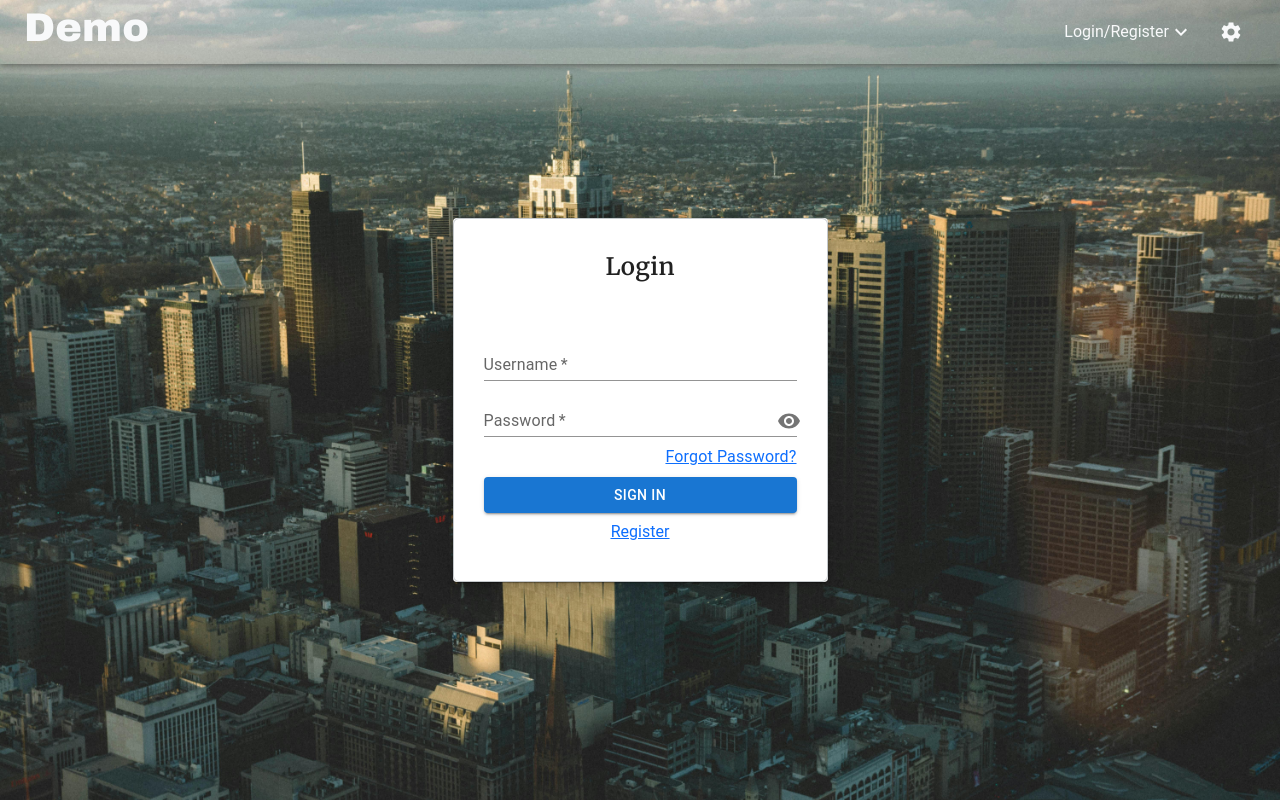
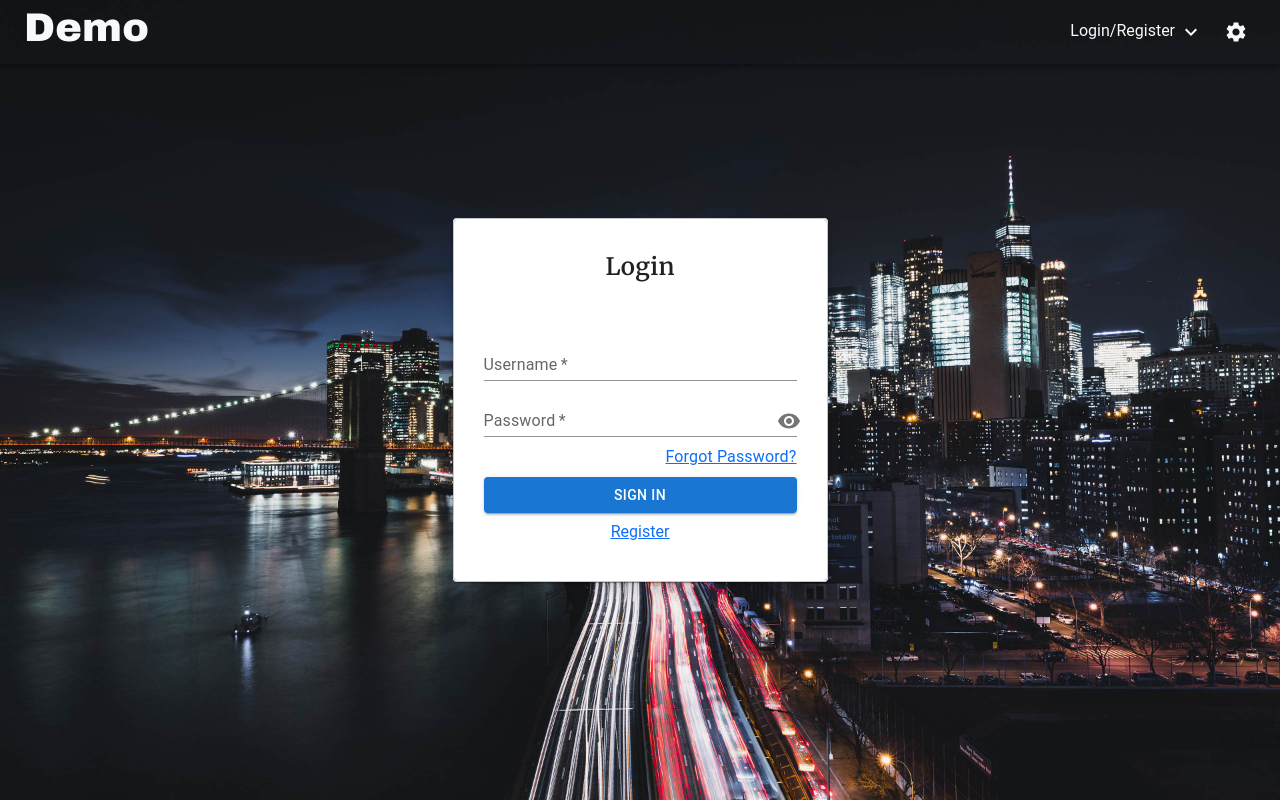
Before and after one commit to nayem-uddin/static-auth-webapp, a Next.js app: page /login in a window 1280 px wide. Built offline with nearby package versions, Linux system fonts and the light colour scheme; no server answers.

Commit message:
change background of login and signup pages

```diff
--- a/app/dashboard/layout.js
+++ b/app/dashboard/layout.js
@@ -6,6 +6,7 @@ import "../../node_modules/bootstrap/dist/css/bootstrap.min.css";
 import { SignOut } from "../ui/buttons";
 import { theme } from "../lib/constants";
 import SiteName from "../ui/appbar/siteName";
+import PageSettings from "../ui/appbar/settings";
 export default function Layout({ children }) {
   return (
     <AppProvider theme={theme} navigation={dashboardMenus}>
@@ -14,6 +15,7 @@ export default function Layout({ children }) {
         slots={{
           sidebarFooter: SignOut,
           appTitle: SiteName,
+          toolbarActions: PageSettings,
         }}
       >
         <div className="m-5">{children}</div>
--- a/app/ui/appbar/portalMenus.js
+++ b/app/ui/appbar/portalMenus.js
@@ -1,5 +1,4 @@
 "use client";
-import { Collapse, ListItemButton, ListItemText } from "@mui/material";
 import Container from "./portalMenu/container";
 import { useState, Fragment } from "react";
 import { ExpandLess, ExpandMore } from "@mui/icons-material";
@@ -9,7 +8,7 @@ export default function PortalMenus({ isLoggedIn }) {
   const [open, setOpen] = useOpenState();
   const [anchorEl, setAnchorEl] = useState(null);
   function toggleMenu(e) {
-    setOpen(!open);
+    setOpen(true);
     setAnchorEl(e.currentTarget);
   }
   function handleClose() {
@@ -21,8 +20,7 @@ export default function PortalMenus({ isLoggedIn }) {
   return (
     <div>
       <button className="btn text-light" onClick={toggleMenu}>
-        Login/Register
-        {open ? <ExpandLess /> : <ExpandMore />}
+        Login/Register <ExpandMore />
       </button>
       <Container open={open} anchorEl={anchorEl} handleClose={handleClose} />
     </div>
--- a/app/ui/appbar/settings.js
+++ b/app/ui/appbar/settings.js
@@ -6,7 +6,7 @@ import { Fragment } from "react";
 export default function PageSettings({ isLoggedIn }) {
   const [open, setOpen] = useOpenState();
   function toggleMenu() {
-    setOpen(true);
+    setOpen(!open);
   }
   function closeDrawer() {
     setOpen(false);
--- a/app/ui/appbar/settings/drawerContainer.js
+++ b/app/ui/appbar/settings/drawerContainer.js
@@ -1,7 +1,6 @@
 import { Box, Divider, Drawer, List } from "@mui/material";
 import ThemeSwitch from "./themeSwitch";
 import DrawerHead from "./drawerHead";
-
 export default function DrawerContainer({ open, closeDrawer }) {
   return (
     <Drawer open={open} onClose={closeDrawer} anchor="right">
--- a/app/ui/appbar/settings/drawerToggler.js
+++ b/app/ui/appbar/settings/drawerToggler.js
@@ -1,7 +1,11 @@
+"use client";
 import { Settings, SettingsApplications } from "@mui/icons-material";
-import { Tooltip } from "@mui/material";
+import { IconButton, Tooltip } from "@mui/material";
+import clsx from "clsx";
+import { usePathname } from "next/navigation";
 
 export default function Toggler({ toggleMenu }) {
+  const pathname = usePathname();
   return (
     <Tooltip
       title="Settings"
@@ -11,9 +15,15 @@ export default function Toggler({ toggleMenu }) {
         },
       }}
     >
-      <button className="btn text-light" onClick={toggleMenu}>
+      <IconButton
+        className={clsx({
+          "text-reset": pathname === "/dashboard",
+          "text-light": pathname !== "/dashboard",
+        })}
+        onClick={toggleMenu}
+      >
         <Settings />
-      </button>
+      </IconButton>
     </Tooltip>
   );
 }
--- a/app/ui/appbar/settings/themeSwitch.js
+++ b/app/ui/appbar/settings/themeSwitch.js
@@ -6,14 +6,23 @@ import {
   useColorScheme,
   Box,
 } from "@mui/material";
+import clsx from "clsx";
+import { usePathname } from "next/navigation";
 export default function ThemeSwitch() {
+  const pathname = usePathname();
   const { mode, setMode } = useColorScheme();
   function handleTheme(e, v) {
     setMode(v);
   }
   return (
     <Box>
-      <p>Theme</p>
+      <p
+        className={clsx({
+          "mt-5": pathname === "/dashboard",
+        })}
+      >
+        Theme
+      </p>
       <ToggleButtonGroup value={mode} onChange={handleTheme} exclusive>
         <ToggleButton value="light">Light</ToggleButton>
         <ToggleButton value="dark">Dark</ToggleButton>
--- a/app/ui/appbar/siteName.js
+++ b/app/ui/appbar/siteName.js
@@ -1,8 +1,12 @@
+"use client";
 import { archivoBlack } from "@/app/ui/fonts";
 import { Tooltip } from "@mui/material";
+import clsx from "clsx";
 import Link from "next/link";
+import { usePathname } from "next/navigation";
 
 export default function SiteName() {
+  const pathname = usePathname();
   return (
     <Tooltip
       title="Go to home"
@@ -13,7 +17,13 @@ export default function SiteName() {
         },
       }}
     >
-      <Link href="/" className="text-decoration-none text-light">
+      <Link
+        href="/"
+        className={clsx("text-decoration-none", {
+          "text-reset": pathname === "/dashboard",
+          "link-light": pathname !== "/dashboard",
+        })}
+      >
         <p className={`${archivoBlack.className} h2 display-6`}>Demo</p>
       </Link>
     </Tooltip>
--- a/app/ui/appbar/userMenus.js
+++ b/app/ui/appbar/userMenus.js
@@ -17,7 +17,7 @@ export default function UserMenus({ isLoggedIn }) {
     setAnchorEl(null);
     setOpen(false);
   }
-  function toggleDrawer() {
+  function toggleDrawer(event) {
     setOpen(!open);
     setAnchorEl(null);
   }
@@ -34,6 +34,7 @@ export default function UserMenus({ isLoggedIn }) {
         onClose={handleClose}
       >
         <DashboardNav />
+
         <SettingsMenu toggleMenu={toggleDrawer} />
         <LogoutMenu />
       </Menu>
--- a/app/ui/buttons.js
+++ b/app/ui/buttons.js
@@ -77,7 +77,7 @@ export function SignOut() {
 
 export function UserMenusButton({ handleMenu }) {
   return (
-    <IconButton onClick={handleMenu}>
+    <IconButton onClick={handleMenu} sx={{ color: "white" }}>
       <AccountCircle fontSize="large" />
     </IconButton>
   );
--- a/app/ui/globals.css
+++ b/app/ui/globals.css
@@ -23,7 +23,7 @@ body {
 }
 
 .common {
-  background-image: url("/city.jpg");
+  background-image: url("/city-night.jpg");
   background-size: cover;
   background-repeat: no-repeat;
 }
```
Also changed, not shown: public/city-night-birds-eye.jpg (added), public/city-night.jpg (added).
